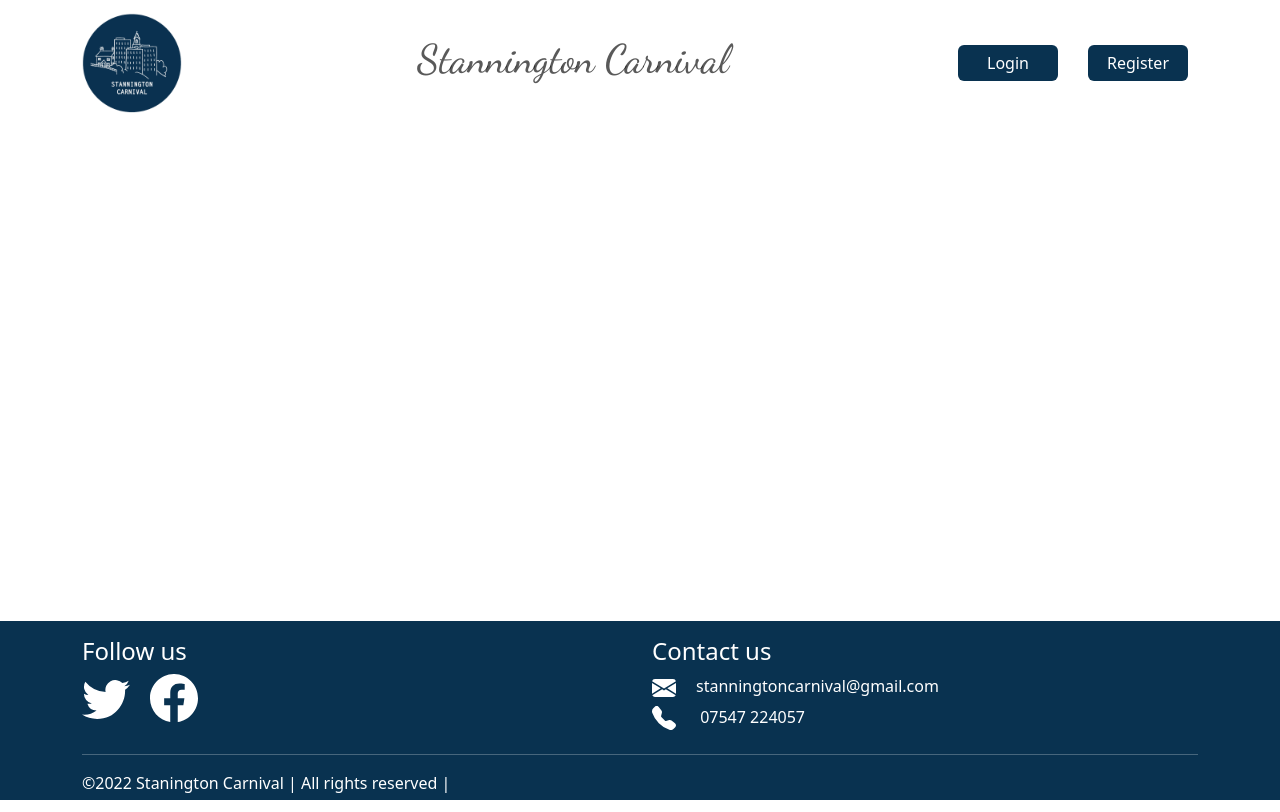
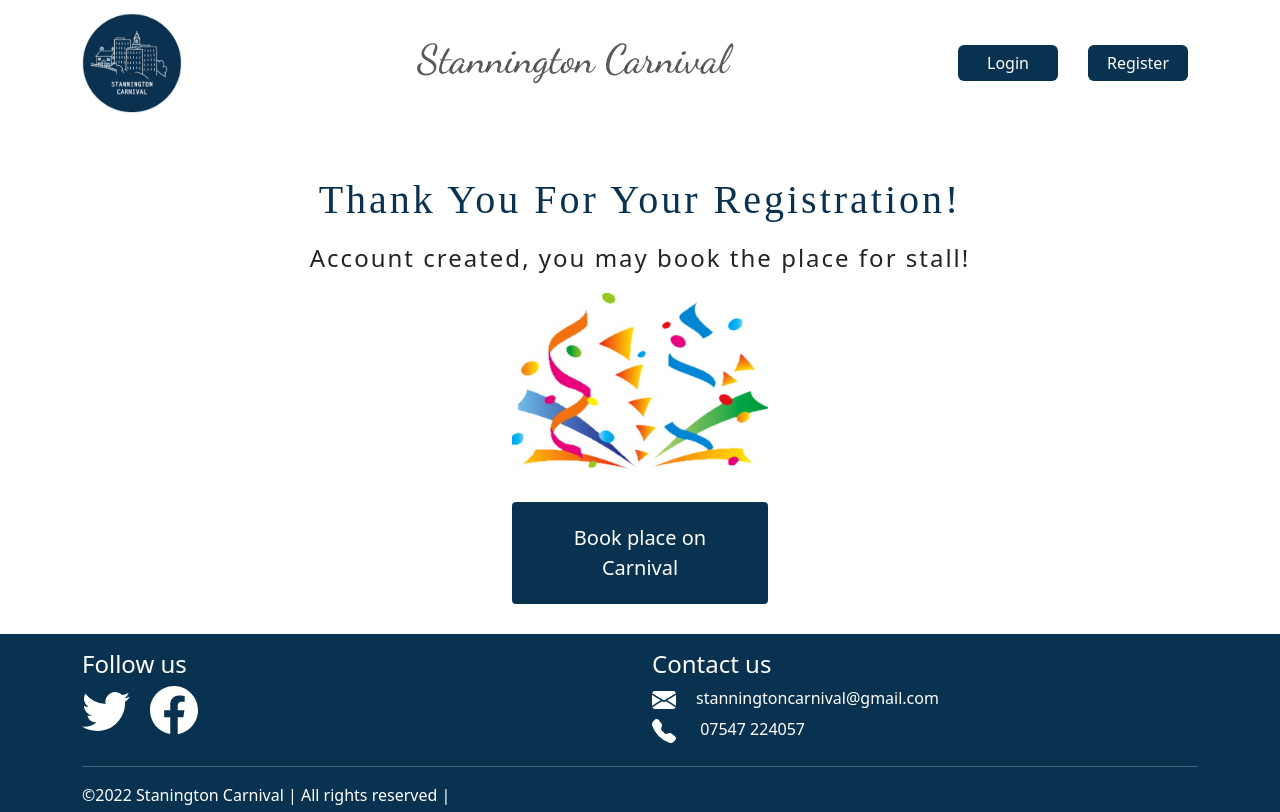
Before and after one commit to InstructorGreene/Perspicacious_Persimmons_Frontend22, a React (Create React App) app: page /thankpage in a window 1280 px wide. Built offline with nearby package versions, Linux system fonts and the light colour scheme.

Commit message:
registration page

```diff
--- a/src/App.js
+++ b/src/App.js
@@ -6,6 +6,7 @@ import Login from "./Components/Login/Login";
 import Dashboard from "./Components/Dashboard/Dashboard";
 import "./App.css";
 import Register from "./Components/Register/Register";
+import Thankpage from "./Components/Thankpage/Thankpage";
 import StallBookingForm from "./Components/StallBookingForm/StallBookingForm";
 import { ApiClient } from "./apiClient";
 import Footer from "./Components/Footer/Footer";
@@ -76,7 +77,12 @@ const App = () => {
                 />
               }
             />
-
+             <Route
+              path="/thankpage"
+              element={
+                <Thankpage role={role} userid={userid} client={client} />
+              }
+            />
             <Route
               path="/booking"
               element={
--- a/src/Components/Register/Register.css
+++ b/src/Components/Register/Register.css
@@ -1,5 +1,5 @@
 .form-container {
-  padding: 5%;
+  padding:1% 5% 5% 5%;
   display: flex;
   align-items: center;
   text-align: center;
@@ -46,9 +46,22 @@
   display: block;
   margin: 5px auto;
   background-color: cadetblue;
+  border-color: #093250;
 }
 
 .register-button:hover,
 .register-button:focus {
   color: white;
 }
+.welcome{
+  text-align: center;
+  color: #093250;
+}
+.account{
+  text-align: center;
+  padding-top:4%;
+}
+.userexist{
+  background-color: #e76363;
+  padding: 10px 0;
+}
--- a/src/Components/Register/Register.jsx
+++ b/src/Components/Register/Register.jsx
@@ -1,4 +1,4 @@
-import React from "react";
+import React, { useState } from "react";
 import { Button } from "react-bootstrap";
 import { useForm } from "react-hook-form";
 import { useNavigate } from "react-router-dom";
@@ -6,9 +6,12 @@ import "./Register.css";
 
 function Register(props) {
   const navigate = useNavigate();
+
   const {
     register,
     handleSubmit,
+    getValues,
+    watch,
     formState: { errors },
   } = useForm(
     { mode: "onBlur" },
@@ -20,11 +23,16 @@ function Register(props) {
         mobileNumber: "",
         password: "",
         confirmPassword: "",
+        userexist: "" ,
+
+
       },
     }
   );
+  let userexist ="";
+  const [messages, setMessages] = useState([]);
+  const createUser = async (item) => {
 
-  const createUser = async (item) => {
     const checkUser = await props.client.getUserByEmail(item.email);
     if (checkUser.data.length === 0) {
       if (item.password === item.confirmPassword) {
@@ -33,29 +41,33 @@ function Register(props) {
           item.lastName,
           item.email,
           item.mobileNumber,
-          item.password
+          item.password,
+
         );
-        alert("Account created, you may book the place for stall!");
         const res = await props.client.login(item.email, item.password);
         props.loggedIn(res.data.token, res.data.role, res.data.userid);
-        navigate("/booking");
-      } else {
-        alert("Password Confirmation should match the Password");
+        navigate("/thankpage");
       }
+
     } else {
-      alert("The user with this email already exists, log in please");
-      navigate("/login");
+
+      userexist = "The user with this email already exists, log in please";
+      setMessages(userexist);
+
     }
   };
 
   return (
     <>
+    <h2 className="welcome">Welcome to the Stannington Carnival reservation system!</h2>
+     <h3 className="account">Create Account</h3>
       <form className="form-container" onSubmit={handleSubmit(createUser)}>
         <div className="form-box">
+        <div className ='userexist'>{messages} </div>
           <div className="input-wrap">
             <label className="label">First name</label>
             <input
-              className="register-input"
+              className="register-input" placeholder="First name"
               {...register("firstName", {
                 required: {
                   value: true,
@@ -83,8 +95,8 @@ function Register(props) {
           <div className="input-wrap">
             <label className="label">Last name</label>
             <input
-              className="register-input"
-              {...register("lastName", {
+              className="register-input" placeholder="Last name"
+              {...register("lastName",   {
                 required: {
                   value: true,
                   message: "Last name is required",
@@ -111,7 +123,7 @@ function Register(props) {
           <div className="input-wrap">
             <label className="label">Email</label>
             <input
-              className="register-input"
+              className="register-input" placeholder="Elen@google.com"
               type="email"
               {...register("email", {
                 required: {
@@ -132,14 +144,10 @@ function Register(props) {
           <div className="input-wrap">
             <label className="label">Mobile number</label>
             <input
-              className="register-input"
+              className="register-input" placeholder="+4467990012 (not required)"
               type="number"
               {...register("mobileNumber", {
-                required: {
-                  value: true,
-                  message: "Mobile number is required",
-                },
-                minLength: {
+                  minLength: {
                   value: 10,
                   message:
                     "Mobile number is too short, it shoud be at least 10 characters",
@@ -154,7 +162,7 @@ function Register(props) {
           <div className="input-wrap">
             <label className="label">Password </label>
             <input
-              className="register-input"
+              className="register-input" placeholder="*******"
               type="password"
               {...register("password", {
                 required: {
@@ -176,7 +184,7 @@ function Register(props) {
           <div className="input-wrap">
             <label className="label">Confirm password</label>
             <input
-              className="register-input"
+              className="register-input" placeholder="*******"
               type="password"
               {...register("confirmPassword", {
                 required: {
@@ -185,7 +193,10 @@ function Register(props) {
                 },
               })}
             />
-
+             {watch("confirmPassword") !== watch("password") &&
+              getValues("confirmPassword") ? (
+              <div className="error">Password not match</div>
+            ) : null}
             {errors.confirmPassword && (
               <div className="error">{errors.confirmPassword.message}</div>
             )}
--- /dev/null
+++ b/src/Components/Thankpage/Thankpage.css
@@ -0,0 +1,47 @@
+.header-thank{
+  text-align: center;
+  font-family: 'Kaushan Script', cursive;
+  font-size:2.5em;
+  letter-spacing:3px;
+  color:#093250; ;
+  margin:0;
+  margin-bottom:20px;
+  margin-top:50px;
+}
+.notific-thank{
+  text-align: center;
+  font-size:1.5em;
+  letter-spacing:2px;
+  margin:0;
+  margin-bottom:20px;
+  margin-top:20px;
+}
+.button-book  {
+    background-color: #093250;;
+    color: white;
+    padding: 20px 34px;
+    width: 20%;
+    text-decoration: none;
+    display: flex;
+    flex-wrap: wrap;
+    text-align: center;
+    justify-content: center;
+    font-size: 20px;
+    margin:30px auto;
+    cursor: pointer;
+    border-radius: 4px;
+    border: 1.5px solid transparent;
+  }
+
+  .button-book:hover {
+    background-color: white;
+    color: black;
+    border: 1.5px solid #093250;
+    border-radius: 4px;
+  }
+  .serpentina {
+    display: block;
+    margin-left: auto;
+    margin-right: auto;
+    width: 20%;
+  }
--- /dev/null
+++ b/src/Components/Thankpage/Thankpage.jsx
@@ -0,0 +1,20 @@
+import React from "react";
+import { Link } from "react-router-dom";
+import Serpentina from "../../img/serpentina_1.jpg";
+import "./Thankpage.css";
+
+const Thankpage = (props) => {
+
+      return (
+        <div>
+
+          <h2 className="header-thank">Thank You For Your Registration!</h2>
+              <h3 className="notific-thank">Account created, you may book the place for stall!</h3>
+              <img className="serpentina" src={Serpentina} alt="Stannington-carnival-registration" />
+                <Link to={"/booking"} className="button-book">Book place on Carnival</Link>
+
+        </div>
+);
+}
+
+export default Thankpage;
```
Also changed, not shown: src/Components/Modal/Modal.jsx (added, +29 -0 lines), src/Components/Modal/modal.css (added, +54 -0 lines), src/img/serpentina_1.jpg (added), 1 other file (tests, documents, lock files or other folders).
